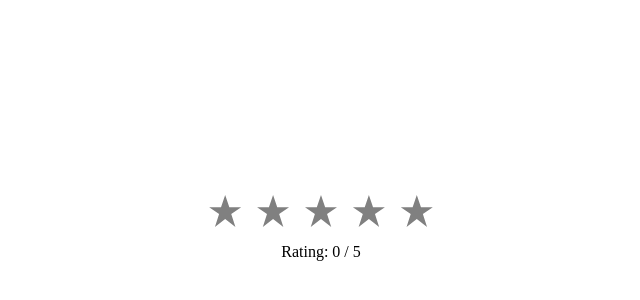
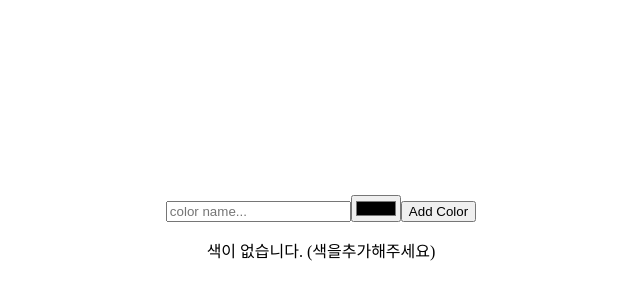
Before and after one commit to bluerumex/react_color_organizer, a React (Create React App) app: page / in a window 1280 px wide. Shown: the part 164-464 px from the top of the page, without its empty margins (319-959 px from the left). Built offline with nearby package versions, Linux system fonts and the light colour scheme.

Commit message:
색 관리 앱

```diff
--- a/src/App.js
+++ b/src/App.js
@@ -1,22 +1,25 @@
 import React, { Component } from 'react';
 import './App.css';
-import StarRating from './component/StarRating';
-
-/*
+import ColorList from './component/ColorList';
 import AddColorForm from './component/AddColorForm'
 
-const logColor = (title, color) =>
-    console.log(`NEW COLOR: ${title} | ${color}`);
+class App extends Component {
+    constructor(props) {
+        super(props);
+        this.state = {
+            colors: []
+        }
+    }
 
-class App extends Component {
     render() {
-        return <AddColorForm onNewColor={logColor}/>
-    }
-}
-*/
-class App extends Component {
-    render() {
-        return <StarRating />
+        const { colors } = this.state;
+
+        return (
+            <div className="app">
+                <AddColorForm />
+                <ColorList colors={colors} />
+            </div>
+        )
     }
 }
 
--- /dev/null
+++ b/src/component/Color.js
@@ -0,0 +1,13 @@
+import React from 'react';
+import StarRating from './StarRating';
+
+const Color = ({ title, color, rating=0 }) =>
+    <section className='color'>
+        <h1>{title}</h1>
+        <div className='color' style={{ backgroundColor: color }}></div>
+        <div>
+            <StarRating starsSelected={rating} />
+        </div>
+    </section>
+
+export default Color;
--- /dev/null
+++ b/src/component/ColorList.js
@@ -0,0 +1,14 @@
+import React from 'react';
+import Color from './Color';
+
+const ColorList = ({ colors=[] }) =>
+    <div className="color-list">
+        {(colors.length === 0) ?
+            <p>색이 없습니다. (색을추가해주세요)</p> :
+            colors.map(color =>
+                <Color key={color.id} {...color} />
+            )
+        }
+    </div>
+
+export default ColorList;
--- a/src/component/StarRating.js
+++ b/src/component/StarRating.js
@@ -48,6 +48,6 @@ class StarRating extends Component {
         )
     };
 };
- */
+*/
 
 export default StarRating;
```
